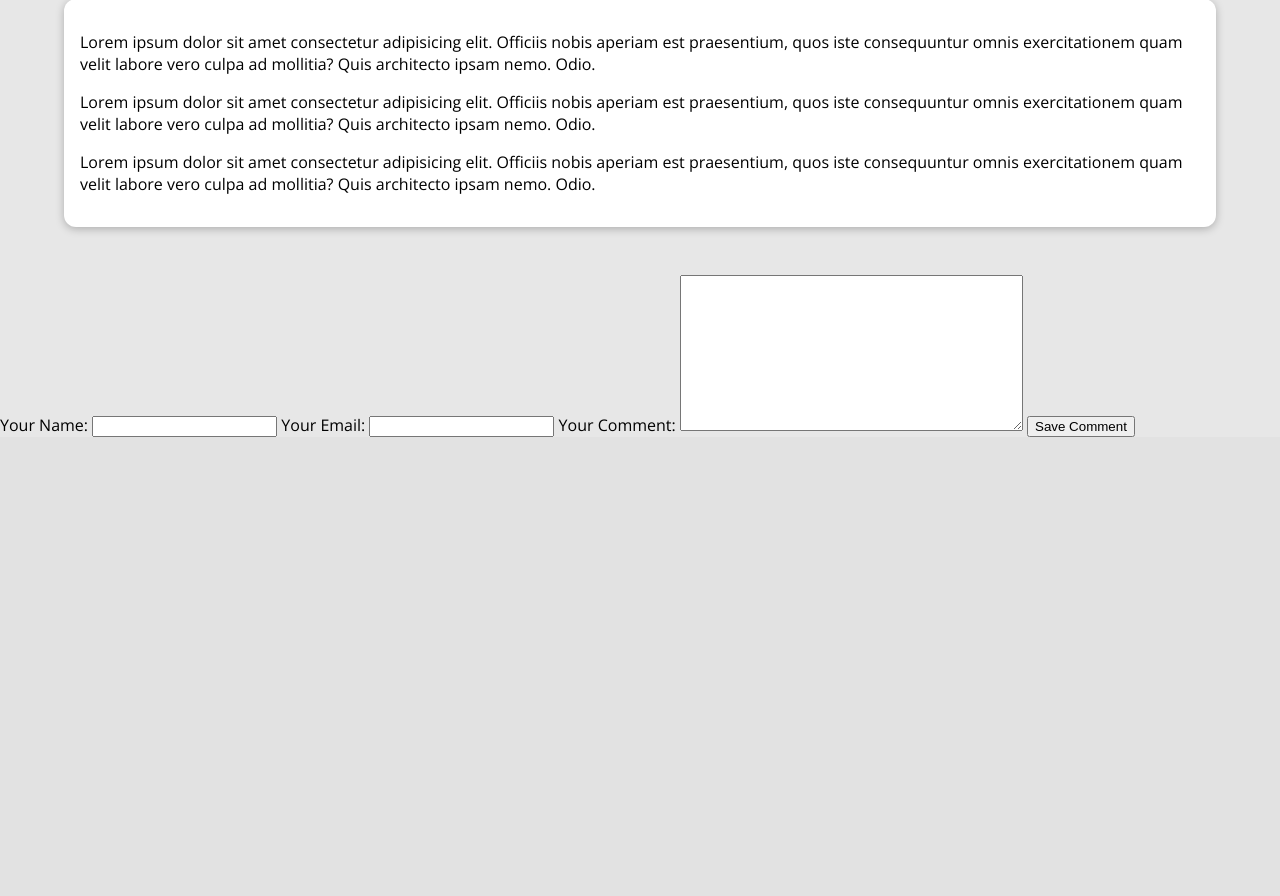
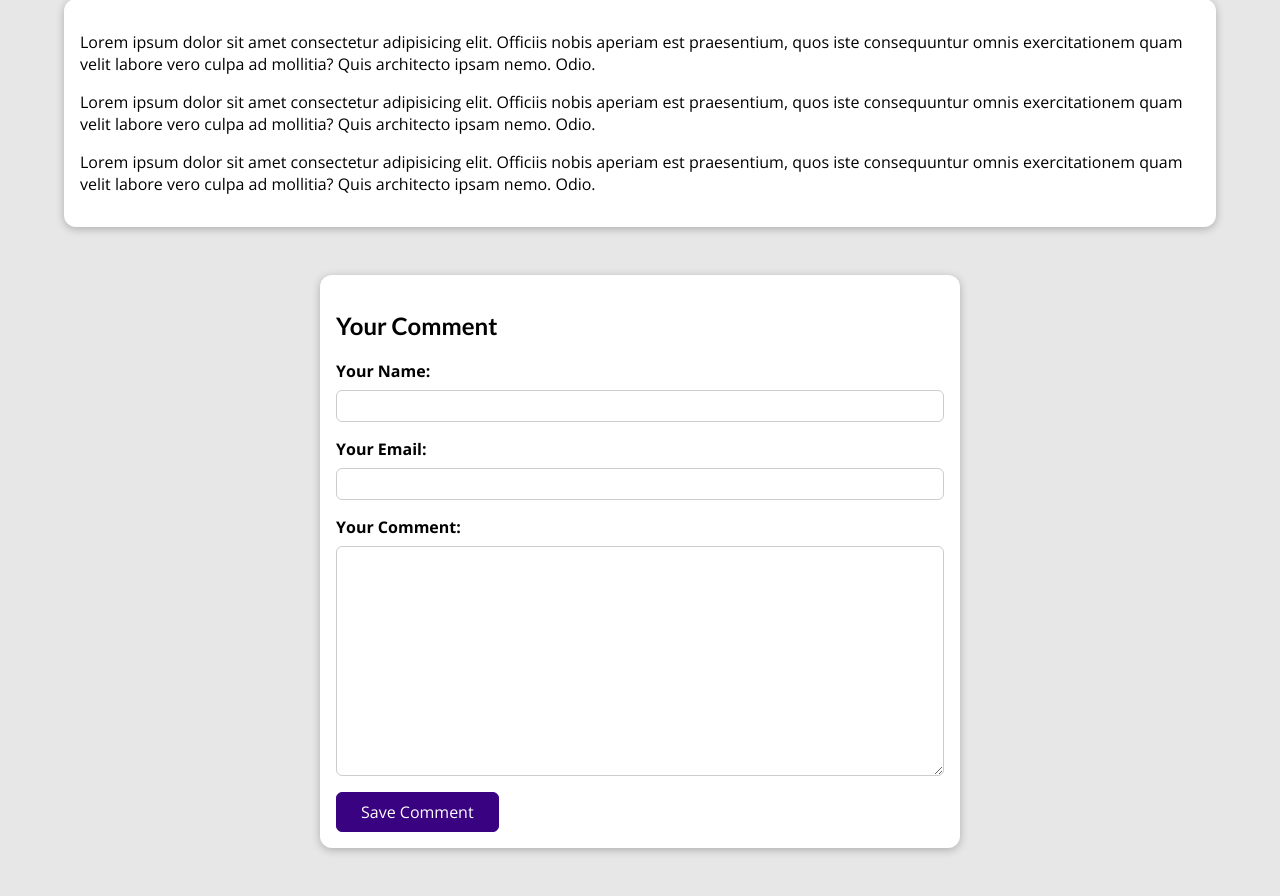
Before and after one commit to srAndrii/blog_django, a Django app: a page that uses blog/templates/blog/post-detail.html in a window 1280 px wide. Shown: the part 529-1425 px from the top of the page. Before the commit the page ends 966 px from the top, so only its background shows below. Run offline with Django 4.2, Linux system fonts and the light colour scheme; data comes from the database, SQL or seed files in the repository.

Commit message:
Styling the Comment Form

```diff
--- a/blog/static/blog/post-detail.css
+++ b/blog/static/blog/post-detail.css
@@ -74,3 +74,114 @@ main {
   border-radius: 8px;
   margin: 3px;
 }
+
+
+#comment-form {
+  margin: 3rem auto;
+  width: 90%;
+  max-width: 40rem;
+  border-radius: 12px;
+  background-color: white;
+  box-shadow: 0 2px 8px rgba(0, 0, 0, 0.25);
+  padding: 1rem;
+}
+
+#comment-form button {
+  font: inherit;
+  background-color: #390281;
+  color: white;
+  border: 1px solid #390281;
+  padding: 0.5rem 1.5rem;
+  border-radius: 6px;
+  cursor: pointer;
+}
+
+#comment-form button:hover,
+#comment-form button:active {
+  background-color: #4f0ba7;
+  border-color: #4f0ba7;
+}
+
+.form-control {
+  margin-bottom: 1rem;
+}
+
+.form-control label {
+  font-weight: bold;
+  margin-bottom: 0.5rem;
+  display: block;
+}
+
+.form-control input,
+.form-control textarea {
+  display: block;
+  width: 100%;
+  font: inherit;
+  padding: 0.25rem;
+  border-radius: 6px;
+  border: 1px solid #ccc;
+}
+
+.errorlist {
+  list-style: none;
+  margin: 0.5rem 0;
+  padding: 0;
+  color: #d6000b;
+}
+
+.invalid label {
+  color: #d6000b;
+}
+
+.invalid input,
+.invalid textarea {
+  border-color: #d6000b;
+  background-color: #ffe6e7;
+}
+
+#alert {
+  margin: 8rem auto 3rem auto;
+  border: 1px solid #d6000b;
+  background-color: #ffe6e7;
+  padding: 1rem;
+  width: 90%;
+  max-width: 40rem;
+}
+
+#alert a {
+  text-decoration: none;
+  border: 1px solid #d6000b;
+  background-color: #d6000b;
+  color: white;
+  padding: 0.25rem 1.5rem;
+  border-radius: 6px;
+}
+
+#comments {
+  margin: 3rem auto;
+  width: 90%;
+  max-width: 60rem;
+  border-radius: 12px;
+  background-color: white;
+  box-shadow: 0 2px 8px rgba(0, 0, 0, 0.25);
+  padding: 1rem 2rem;
+}
+
+#comments ul {
+  list-style: none;
+  margin: 0;
+  padding: 0;
+}
+
+#comments li {
+  margin-bottom: 1rem;
+  border-bottom: 2px solid #ccc;
+}
+
+#comments li:last-of-type {
+  border-bottom: none;
+}
+
+#comments h2 {
+  color: #464646;
+}
--- a/blog/templates/blog/post-detail.html
+++ b/blog/templates/blog/post-detail.html
@@ -29,10 +29,18 @@
 <main>
   {{post.content|linebreaks}}
 </main>
-<div>
-    <form >
-        {{ comment_form }}
+<section id="comment-form">
+  <h2>Your Comment</h2>
+  <form>
+    {% csrf_token %}
+    {% for form_field in comment_form %}
+      <div class="form-control">
+        {{ form_field.label_tag }}
+        {{ form_field }}
+        {{ form_field.errors }}
+      </div>
+    {% endfor %}
     <button>Save Comment</button>
-    </form>
-</div>
+  </form>
+</section>
 {% endblock %}
```
